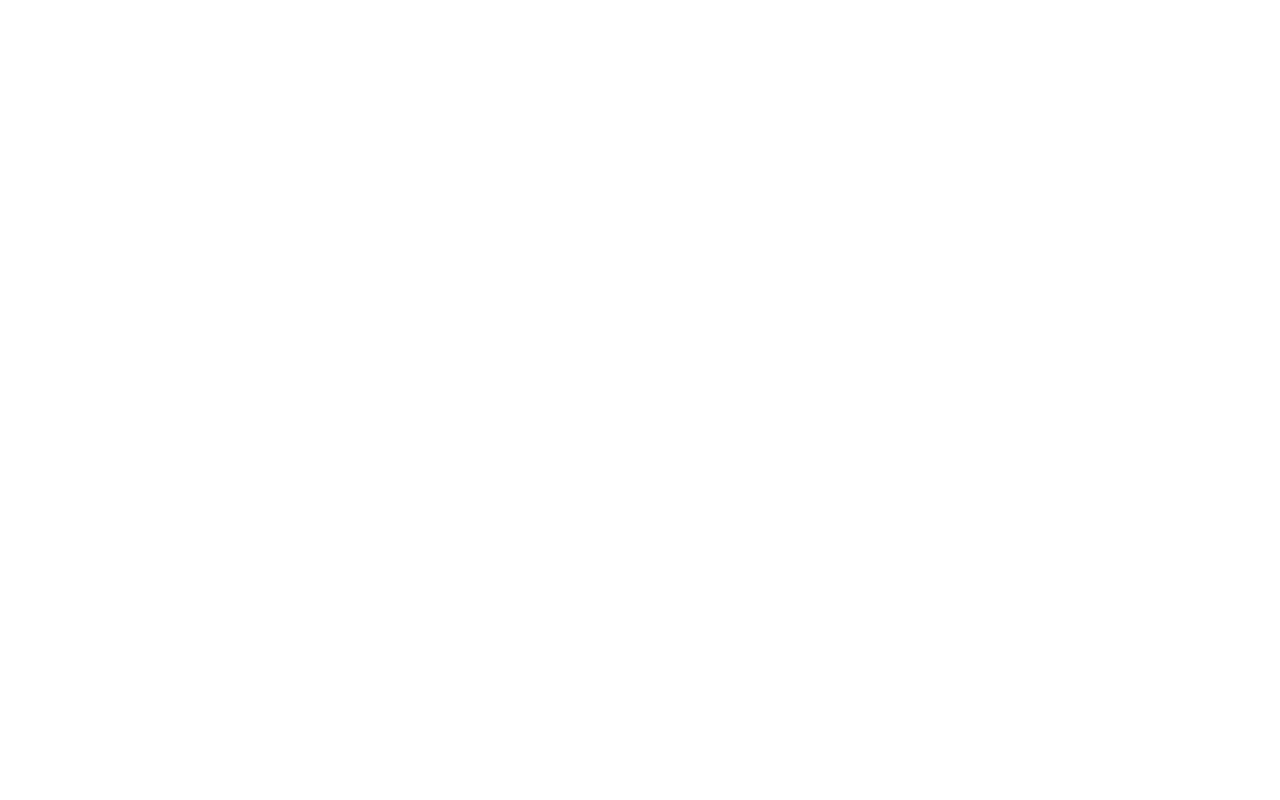
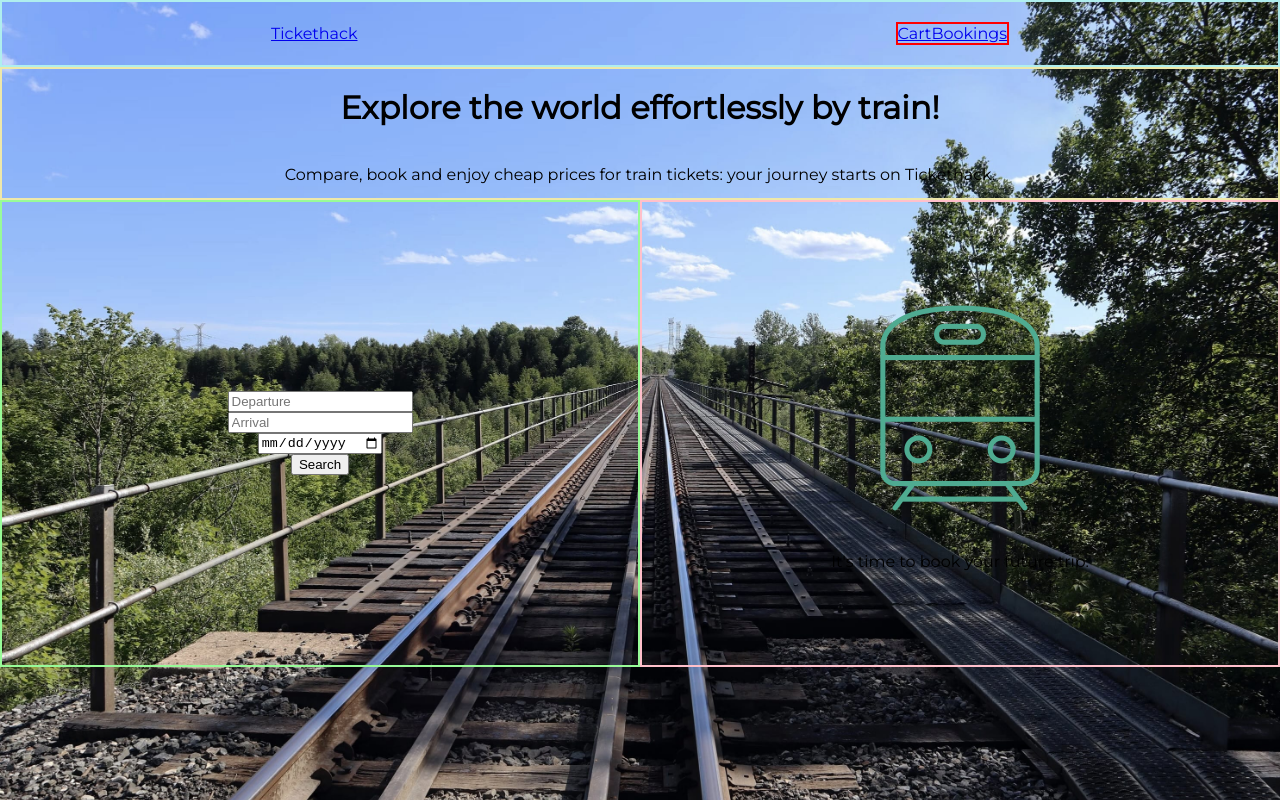
Before and after one commit to Chris-Deyme/tickethack-frontend, a plain HTML site: page index.html in a window 1280 px wide. Drawn offline with Linux system fonts and the light colour scheme.

Commit message:
base-debutflex

```diff
--- a/index.html
+++ b/index.html
@@ -5,12 +5,44 @@
     <meta name="viewport" content="width=device-width, initial-scale=1.0">
     <title>TicketHack</title>
     <link rel="stylesheet" href="style.css">
+    <link href='https://fonts.googleapis.com/css?family=Montserrat' rel='stylesheet'>
 </head>
-</head>
+
 <body>
+    <div id="container">
+    <div id="header">
+        <div id="tickethack">
+        <a href="index.html">Tickethack</a>
+        </div>
+        <div id="links">
+        <div id="tocart">
+        <a href="cart.html">Cart</a>
+        </div>
+        <div id="tobookings">
+        <a href="bookings.html">Bookings</a>
+        </div>
+        </div> <!--fin div links-->
+    </div> <!--fin div header-->
+    <div id="topmsg">
+        <h1 id="explore">Explore the world effortlessly by train!</h1>
+        <p id="msg">Compare, book and enjoy cheap prices for train tickets: your journey starts on Tickethack.</p>
+    </div> <!--fin div topmsg-->
+    <div id="left">
+        <input id="departure" type="text" placeholder="Departure">
+        <!--<label for="departure">Departure</label> -->
+        <input id="arrival" type="text" placeholder="Arrival">
+        <input id="date" type="date">
+        <button type="button" id="btn-search">Search</button>
+    </div> <!--fin div left-->
+    <div id="right">
+        <img id="train-img" src="train.png" alt="train">
+        <p id="bot-msg">It's time to book your future trip.</p>
+    </div> <!--fin div right-->
+
 
     <script>
 
     </script>
+</div> <!--fin deiv container-->
 </body>
 </html>
--- a/style.css
+++ b/style.css
@@ -0,0 +1,70 @@
+body{
+ font-family:  "Montserrat";
+ background-image: url(/background.jpg);
+ background-size: cover;
+ margin: 0;
+}
+
+#container {
+    height: 100vh;
+    width: 100vw;
+    display: grid;
+    grid-template-rows: repeat(12, 1fr);
+    grid-template-columns: repeat(12, 1fr);
+  }
+  #header {
+    grid-row-start: 1;
+    grid-row-end: 2;
+    grid-column-start: 1;
+    grid-column-end: 13;
+    display: flex;
+    justify-content: space-around;
+    align-items: center;
+    border: 2px solid paleturquoise;
+  }
+  #links{
+    border: solid 2px red;
+    display: flex;
+    justify-content: space-around;
+    align-items: space-around;
+  }
+
+  #topmsg{
+    border: 2px solid palegoldenrod;
+    grid-row-start: 2;
+    grid-row-end: 4;
+    grid-column-start: 1;
+    grid-column-end: 13;
+    display: flex;
+    flex-direction: column;
+    justify-content: center;
+    align-items: center;
+    padding: 12px;
+}
+
+#left{
+    border: 2px solid palegreen;
+    grid-row-start: 4;
+    grid-row-end: 11;
+    grid-column-start: 1;
+    grid-column-end: 7;
+    display: flex;
+    flex-direction: column;
+    justify-content: center;
+    align-items: center;
+
+}
+
+#right{
+    border: 2px solid pink;
+    grid-row-start: 4;
+    grid-row-end: 11;
+    grid-column-start: 7;
+    grid-column-end: 13;
+    display: flex;
+    flex-direction: column;
+    justify-content: center;
+    align-items: center;
+
+
+}
```
Also changed, not shown: background.jpg (added), bookings.html (added), cart.html (added), train.png (added).
